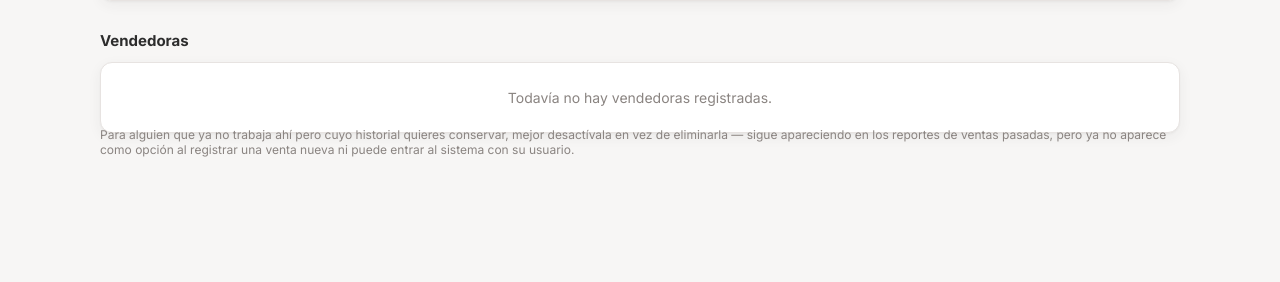
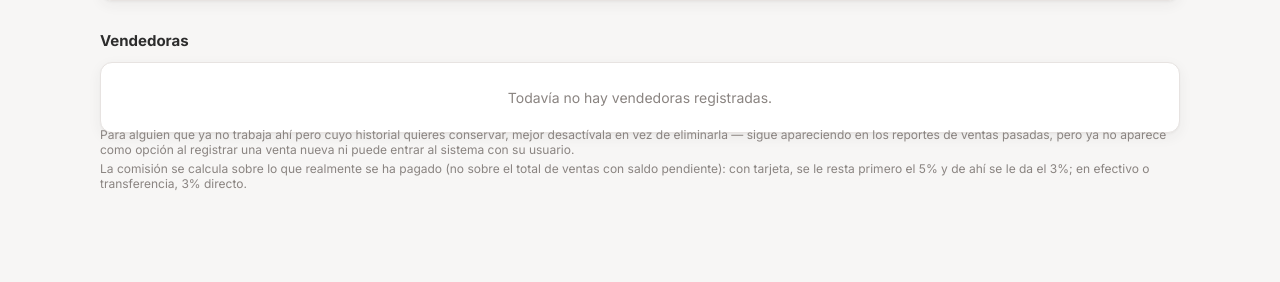
Before and after one commit to yuvalbaryosefp-alt/isha-wear-pos, a FastAPI app: template templates/vendedoras.html in a window 1280 px wide. Shown: the part 326-608 px from the top of the page. Run offline with FastAPI, Linux system fonts and the light colour scheme; the template is opened without the code that fills it, so the values that code supplies are empty.

Commit message:
Calcular comisión de vendedoras por método de pago
Tarjeta: se resta 5% (comisión bancaria) y se comisiona 3% sobre lo
que queda. Efectivo/transferencia: 3% directo. Se calcula sobre los
pagos reales de cada venta, no sobre el total, para no comisionar de
más sobre saldos todavía pendientes.

Co-Authored-By: Claude Sonnet 5 <noreply@anthropic.com>

```diff
--- a/app/main.py
+++ b/app/main.py
@@ -2009,8 +2009,16 @@ def ver_clienta(request: Request, cliente_id: int, error: str | None = None):
 
 @app.get("/vendedoras", dependencies=[Depends(requiere_admin)])
 def ver_vendedoras(request: Request, error: str | None = None):
-    """Lista las vendedoras/empleadas y cuánto ha vendido cada una en total,
-    para reportes de comisiones y desempeño."""
+    """Lista las vendedoras/empleadas, cuánto ha vendido cada una y su
+    comisión, para reportes de comisiones y desempeño.
+
+    Regla de comisión (la misma que se usaba a mano):
+      - Tarjeta: primero se le resta el 5% (comisión bancaria), y de lo que
+        queda se le da el 3% a la vendedora.
+      - Efectivo o transferencia: 3% directo sobre lo pagado, sin descuento.
+    Se calcula sobre los PAGOS reales (no sobre el total de la venta), para
+    que un apartado que todavía no se cobra completo no genere comisión de
+    más, y para respetar el método con el que se pagó cada abono."""
     with engine.connect() as conn:
         filas = conn.execute(text(
             "SELECT ve.id, ve.nombre, ve.activa, ve.usuario, "
@@ -2022,7 +2030,23 @@ def ver_vendedoras(request: Request, error: str | None = None):
             "ORDER BY ve.activa DESC, ve.nombre"
         )).mappings().all()
 
-    return templates.TemplateResponse(request, "vendedoras.html", {"vendedoras": filas, "error": error})
+        pagos_com = conn.execute(text(
+            "SELECT v.vendedora_id, p.metodo, p.monto FROM pagos p "
+            "JOIN ventas v ON v.id = p.venta_id WHERE v.vendedora_id IS NOT NULL"
+        )).all()
+
+    comision_por_vendedora: dict[int, float] = {}
+    for vendedora_id, metodo, monto in pagos_com:
+        monto = float(monto)
+        comision = monto * 0.95 * 0.03 if metodo == "tarjeta" else monto * 0.03
+        comision_por_vendedora[vendedora_id] = comision_por_vendedora.get(vendedora_id, 0.0) + comision
+
+    vendedoras = [
+        {**dict(f), "comision": round(comision_por_vendedora.get(f["id"], 0.0), 2)}
+        for f in filas
+    ]
+
+    return templates.TemplateResponse(request, "vendedoras.html", {"vendedoras": vendedoras, "error": error})
 
 
 @app.post("/vendedoras", dependencies=[Depends(requiere_admin)])
--- a/templates/vendedoras.html
+++ b/templates/vendedoras.html
@@ -44,6 +44,7 @@
           <th>Acceso al sistema</th>
           <th>Ventas</th>
           <th>Total vendido</th>
+          <th>Comisión</th>
           <th></th>
         </tr>
       </thead>
@@ -65,6 +66,7 @@
             </td>
             <td class="num">{{ ve.num_ventas }}</td>
             <td class="num">${{ "%.2f"|format(ve.total_vendido) }}</td>
+            <td class="num">${{ "%.2f"|format(ve.comision) }}</td>
             <td>
               <div style="display:flex; gap:6px; flex-wrap:wrap">
                 <form method="post" action="/vendedoras/{{ ve.id }}/activa">
@@ -103,5 +105,9 @@
     sigue apareciendo en los reportes de ventas pasadas, pero ya no aparece como opción al registrar una venta nueva
     ni puede entrar al sistema con su usuario.
   </p>
+  <p class="nota">
+    La comisión se calcula sobre lo que realmente se ha pagado (no sobre el total de ventas con saldo pendiente):
+    con tarjeta, se le resta primero el 5% y de ahí se le da el 3%; en efectivo o transferencia, 3% directo.
+  </p>
 
 {% endblock %}
```
